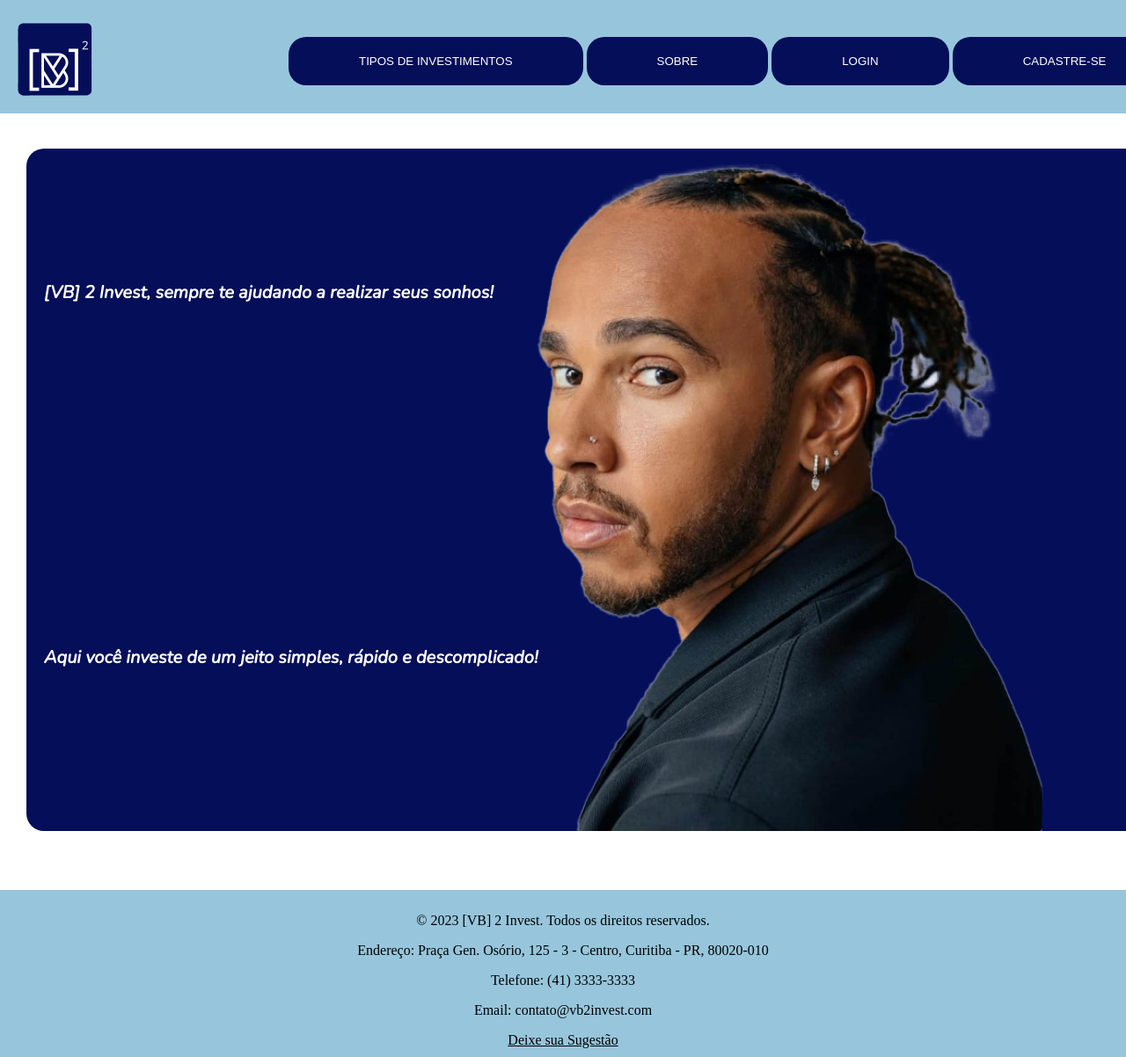
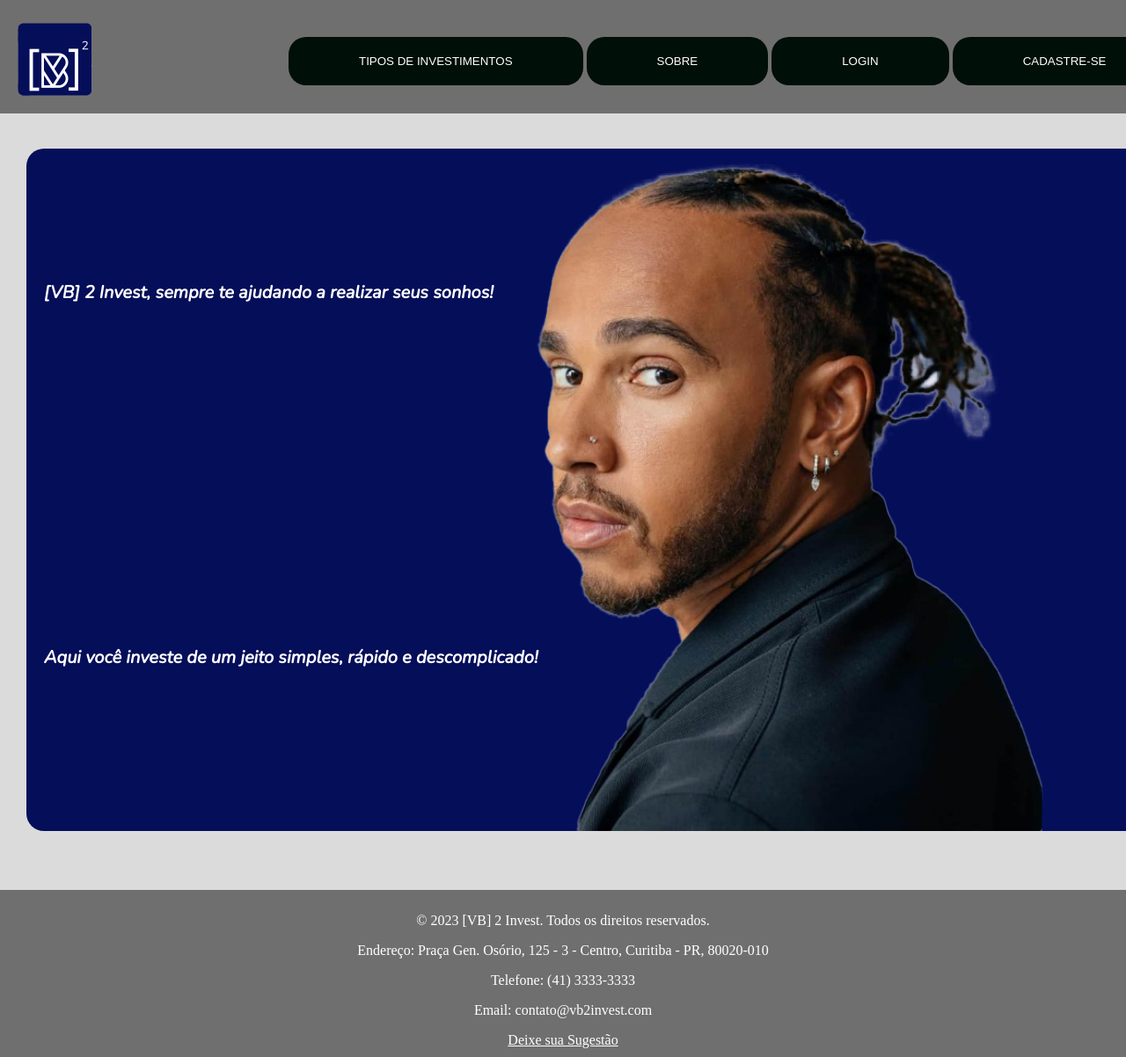
Before and after one commit to bruan05/1-Site-Teste., a plain HTML site: page index.html in a window 1280 px wide. Shown: the top 1202 px of the page at 88% size. Drawn offline with nearby package versions, Linux system fonts and the light colour scheme.

Commit message:
Update index.html

```diff
--- a/index.html
+++ b/index.html
@@ -8,18 +8,19 @@
     @import url('https://fonts.googleapis.com/css2?family=Poppins:ital,wght@0,700;1,400&display=swap');
     @import url('https://fonts.googleapis.com/css2?family=Nunito:ital,wght@1,200&family=Poppins:ital,wght@0,700;1,400&display=swap');
         body {
-            background-color: #ffffff;
+            background-color: #DBDBDB;
             margin: 0;
             margin-top: 0px;
             margin-left: 0px;
             margin-right: 0px;
+            height: 100%;
         }
         .content {
             min-height: 100vh;
             padding-bottom: 50px;
         }
         #head {
-            background-color: #97c6dc;
+            background-color: #706F6F;
             display: flex;
             align-items: center;
             gap: 200px;
@@ -34,7 +35,7 @@
             padding: 20px 80px;
             margin-top: 10px;
             cursor: pointer;
-            background-color: #050e59;
+            background-color: #000F08;
             color:#ffffff;
             border-radius: 20px;
             display:inline;
@@ -89,15 +90,15 @@
 
         }
         footer {
-            background-color: #97c6dc;
-            color: #000000;
+            background-color: #706F6F;
+            color: #ffffff;
             text-align: center;
             padding: 10px;
             position: relative;
             align-items: end;
         }
         footer a {
-            color: #000000;
+            color: #ffffff;
         }
     </style>
 </head>
```
